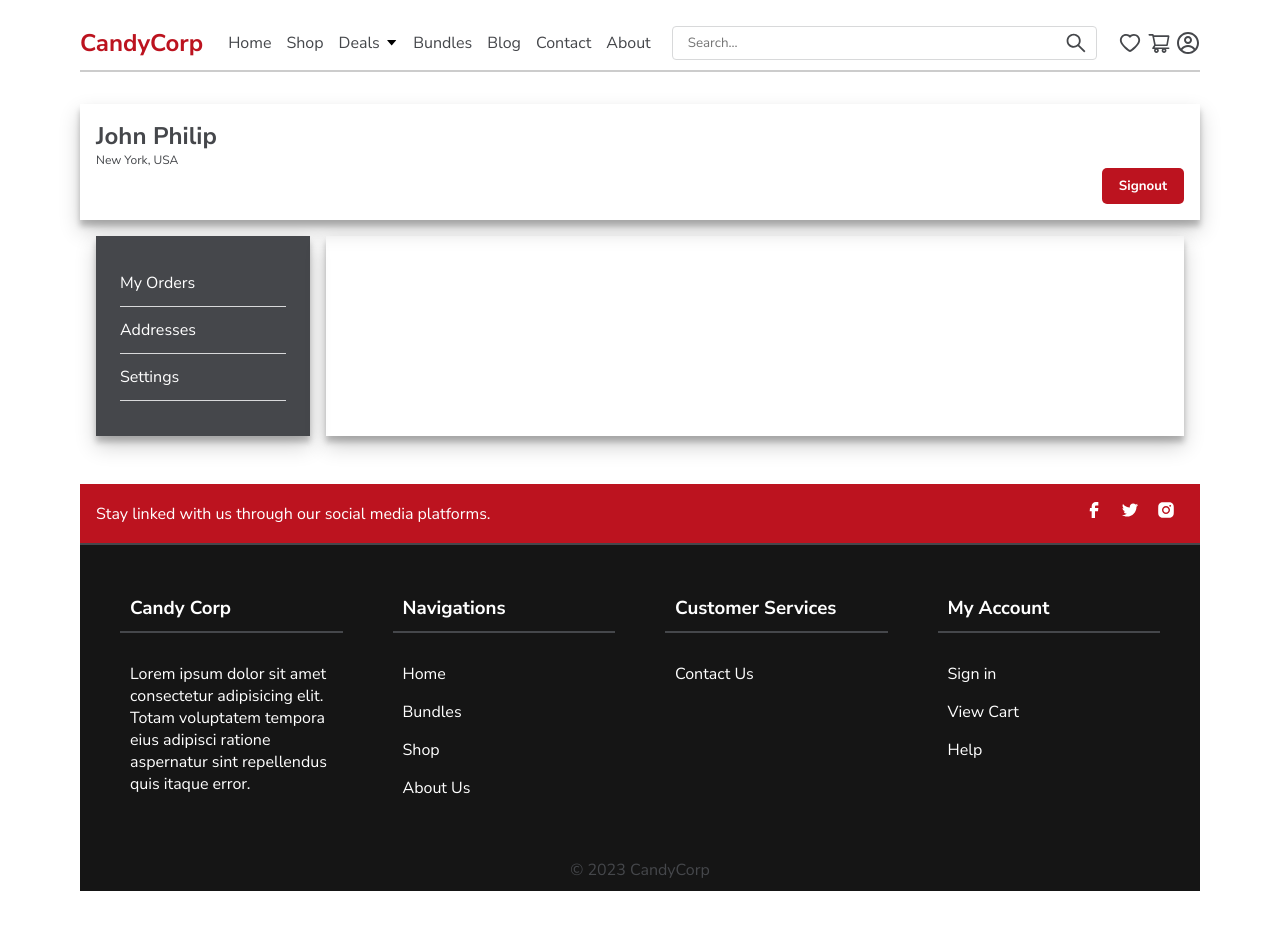
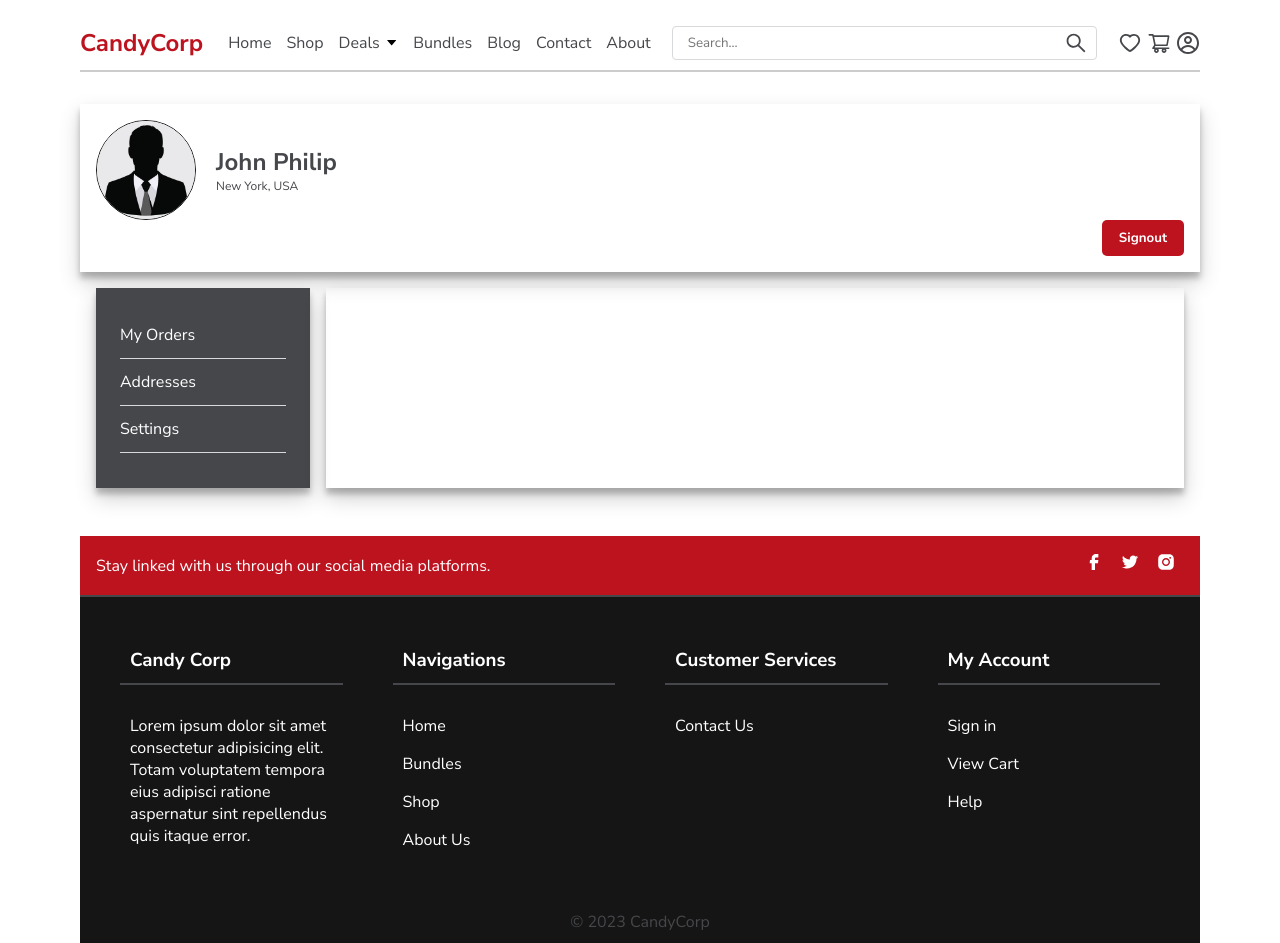
Before and after one commit to abdurrehman0206/CandyCorp-MERN, a React (Create React App) app in the folder frontend/: page /account in a window 1280 px wide. Before the commit the page ends 891 px from the top, so only its background shows below. Built offline with nearby package versions, Linux system fonts and the light colour scheme.

Commit message:
fix footer, added profil pic

```diff
--- a/frontend/src/components/Addresses/Addresses.jsx
+++ b/frontend/src/components/Addresses/Addresses.jsx
@@ -15,6 +15,7 @@ function Addresses() {
     phone: "",
   });
   const [showForm, setShowForm] = useState(false);
+  const [update, setUpdate] = useState(false);
   // useEffect(() => {
   //   console.log(values);
   // }, [values]);
@@ -63,6 +64,7 @@ function Addresses() {
               <button
                 className="address-btn-edit"
                 onClick={() => {
+                  setUpdate(true);
                   setShowForm(true);
                   setValues({
                     firstName: "",
@@ -92,12 +94,18 @@ function Addresses() {
             {showForm ? "cancel" : "Add Address"}
           </button>
         }
-
+        {/* Address form */}
         {showForm && (
           <div className="address-form-container">
+            <form
+              onSubmit={(e) => {
+                e.preventDefault();
+                console.log("submitted");
+              }}
+            >
               <div>
-              <h3>Add a mew Form (new)</h3>
-              <div className="address-form">
+                <h3>{update?"Update exciting address":"Add a mew address"} </h3>
+                <div className="address-form form-grid-container">
                   <Input
                     label="First name"
                     type="text"
@@ -156,6 +164,12 @@ function Addresses() {
                   />
                 </div>
               </div>
+              <div className="submit-btn">
+                <button className="btn-box-primary">
+                  {update ? "update" : "Add"}
+                </button>
+              </div>
+            </form>
           </div>
         )}
       </div>
--- a/frontend/src/components/Footer/Footer.jsx
+++ b/frontend/src/components/Footer/Footer.jsx
@@ -1,4 +1,4 @@
-import React, { useEffect } from "react";
+import React from "react";
 import { AiOutlineTwitter, AiFillInstagram } from "react-icons/ai";
 import { CgFacebook } from "react-icons/cg";
 import { Link } from "react-router-dom";
@@ -61,7 +61,7 @@ function Footer() {
           </div>
           {footerItems.map((item) => {
             return (
-              <div className="footer-columns">
+              <div key={item.title} className="footer-columns">
                 <h3>{item.title}</h3>
                 <ul>
                   {item.links.map((link) => (
--- a/frontend/src/components/Footer/_Footer.scss
+++ b/frontend/src/components/Footer/_Footer.scss
@@ -13,8 +13,8 @@
   }
   .footer-copyright-section {
     @include flex_layout(row, center, center);
-    padding:10px;
-  color: $text-color-dark;
+    padding: 10px;
+    color: $text-color-dark;
     text-align: center;
   }
 }
@@ -51,6 +51,7 @@
 .footer-columns {
   padding: 20px;
   h3 {
+    white-space: nowrap;
     padding: 10px;
     margin-bottom: 20px;
     border-bottom: 2px solid $text-color-dark;
--- a/frontend/src/components/Navbar/Links.jsx
+++ b/frontend/src/components/Navbar/Links.jsx
@@ -18,6 +18,7 @@ function Links({
       onMouseEnter={() => setShowMenu(true)}
       onMouseLeave={() => setShowMenu(false)}
     >
+
       <div className="nav-link-header ">
         <NavLink
           onClick={() => {
--- a/frontend/src/components/Orders/Orders.jsx
+++ b/frontend/src/components/Orders/Orders.jsx
@@ -33,7 +33,7 @@ function Orders() {
           <div key={order.id} className="Order-content">
             <h3>Order # {order.id}</h3>
             <div className="order-status">
-              <div class={`order-status-dot ${order.status}`}></div>
+              <div className={`order-status-dot ${order.status}`}></div>
 
               <p>
                 {order.status}, {order.date}
--- a/frontend/src/index.css
+++ b/frontend/src/index.css
@@ -886,6 +886,7 @@ body {
   padding: 20px;
 }
 .footer-columns h3 {
+  white-space: nowrap;
   padding: 10px;
   margin-bottom: 20px;
   border-bottom: 2px solid #45474b;
@@ -1144,6 +1145,34 @@ body {
   }
 }
 
+.address-form-container {
+  display: flex;
+  flex-direction: row;
+  justify-content: center;
+  align-items: center;
+  width: 100%;
+}
+.address-form-container form {
+  display: flex;
+  flex-direction: column;
+  justify-content: flex-start;
+  align-items: flex-start;
+}
+.address-form-container form .form-grid-container {
+  display: grid;
+  grid-template-columns: 1fr 1fr;
+  gap: 1rem;
+}
+@media (max-width: 767px) {
+  .address-form-container form .form-grid-container {
+    grid-template-columns: 1fr;
+  }
+}
+.address-form-container form .submit-btn {
+  margin-top: 10px;
+  align-self: end;
+}
+
 .about-us-wrapper .about-us .about-us-hero {
   overflow: hidden;
   border-radius: 5px;
@@ -1198,6 +1227,24 @@ body {
   padding: 1rem;
   box-shadow: rgba(0, 0, 0, 0.19) 0px 10px 20px, rgba(0, 0, 0, 0.23) 0px 6px 6px;
   width: 100%;
+}
+.user-profile .user-profile-header .profile-pic {
+  width: 100px;
+  height: 100px;
+  border-radius: 50%;
+}
+@media (max-width: 767px) {
+  .user-profile .user-profile-header .profile-pic {
+    width: 70px;
+    height: 70px;
+  }
+}
+.user-profile .user-profile-header .user-details {
+  display: flex;
+  flex-direction: row;
+  justify-content: start;
+  align-items: center;
+  gap: 1.25rem;
 }
 .user-profile .user-profile-header div span {
   display: block;
--- a/frontend/src/pages/UserProfile/UserProfile.jsx
+++ b/frontend/src/pages/UserProfile/UserProfile.jsx
@@ -1,14 +1,21 @@
 import React from "react";
 import { NavLink, Outlet } from "react-router-dom";
-
+import profile from "../../assets/profile.jpg";
 function UserProfile() {
   return (
     <div className="user-profile-wrapper">
       <div className="user-profile">
         <header className="user-profile-header">
-          <div>
-            <h2>John Philip</h2>
-            <span>New York, USA</span>
+          <div className="user-details">
+            <img
+              className="profile-pic border-ac3"
+              src={profile}
+              alt="profile-picture"
+            />
+            <div>
+              <h2>John Philip</h2>
+              <span>New York, USA</span>
+            </div>
           </div>
           <div className="user-profile-signout-btn">
             <button className="btn-box-primary">Signout</button>
--- a/frontend/src/pages/UserProfile/_UserProfiles.scss
+++ b/frontend/src/pages/UserProfile/_UserProfiles.scss
@@ -12,10 +12,23 @@
   @include flex_layout(column);
   .user-profile-header {
     padding: 1rem;
-    // background-color: blue;
+
     box-shadow: rgba(0, 0, 0, 0.19) 0px 10px 20px,
       rgba(0, 0, 0, 0.23) 0px 6px 6px;
     width: 100%;
+    .profile-pic {
+      width: 100px;
+      height: 100px;
+      border-radius: 50%;
+      @include device(mobile) {
+        width: 70px;
+        height: 70px;
+      }
+    }
+    .user-details {
+      @include flex_layout(row, start, center);
+      gap: $xl;
+    }
     div {
       span {
         display: block;
@@ -59,7 +72,6 @@
         //   height: 100%;
         // }
         .user-profile-navlink-active {
-
           color: $theme-accent1;
         }
       }
```
Also changed, not shown: frontend/src/components/Addresses/_Addresses.scss (+20 -0 lines), frontend/src/assets/profile.jpg (added), 1 other file (tests, documents, lock files or other folders). Lines whose indentation alone changed are shown as unchanged.
